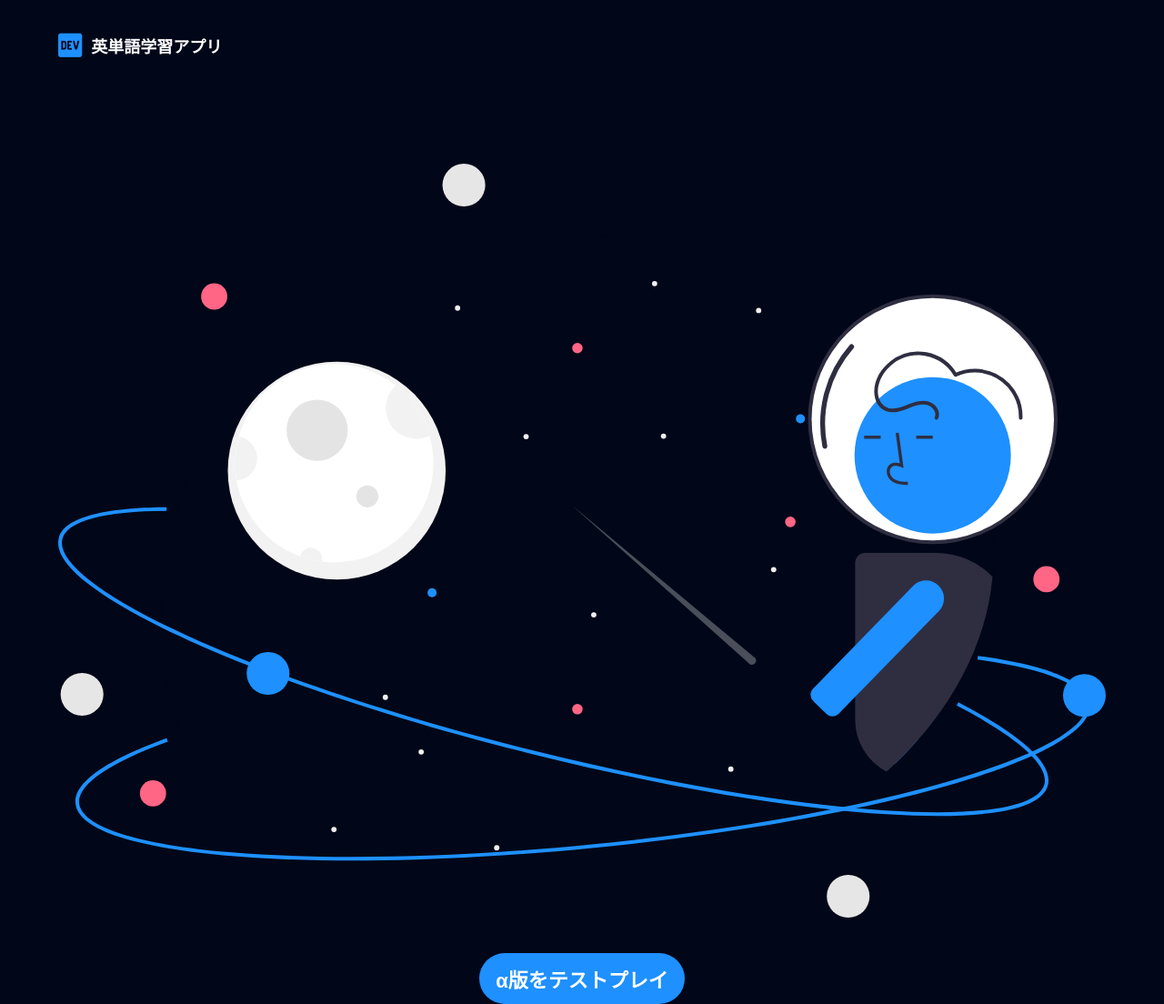
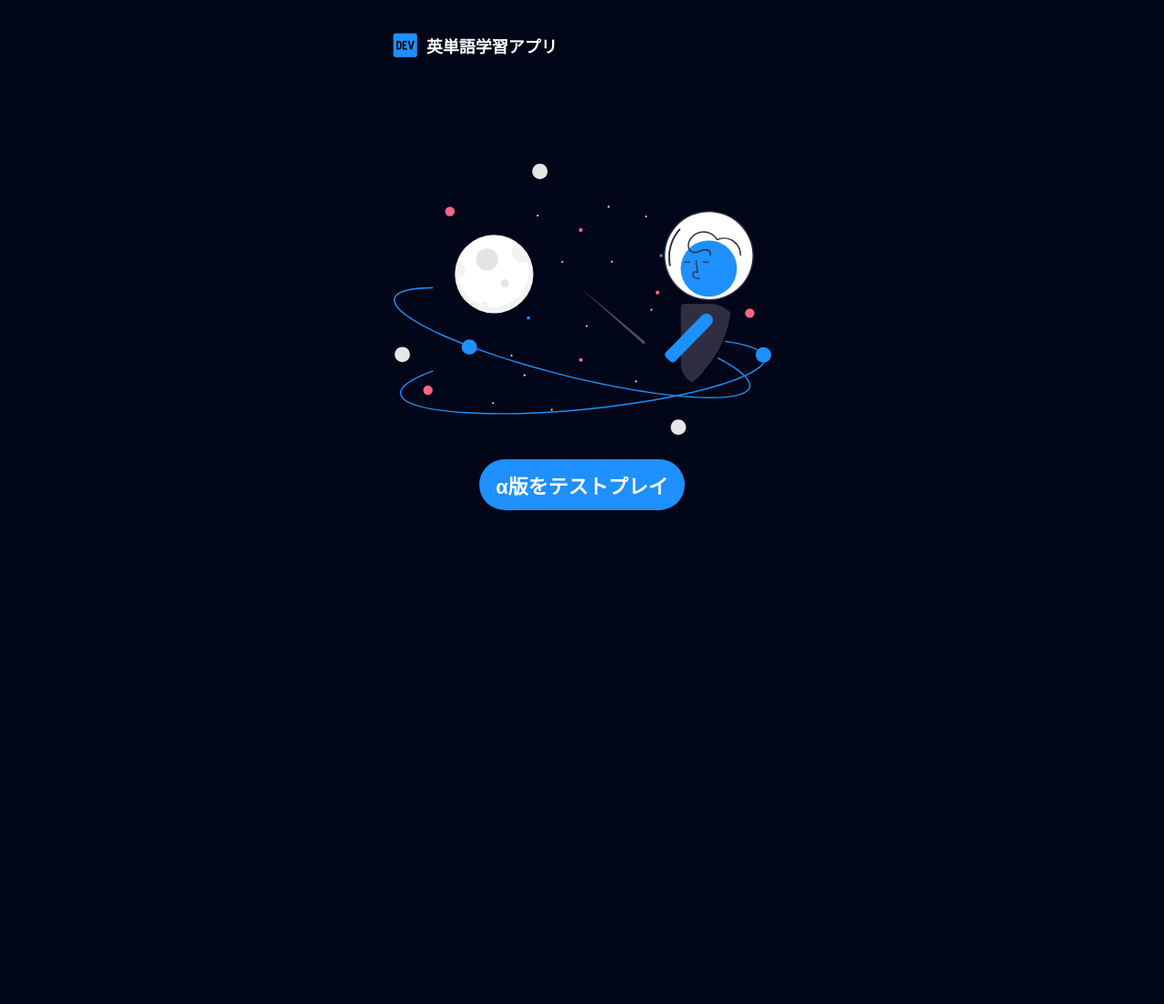
Before and after one commit to y200090/project_research, a Flask app: page / in a window 1280 px wide. Shown: the whole page at 91% size. After the commit the page ends 561 px from the top, so only its background shows below. Run offline with Flask 2, Linux system fonts and the light colour scheme; some libraries are stand-ins or nearby versions.

Commit message:
2022/09/29 03:23

```diff
--- a/static/css/homepage.css
+++ b/static/css/homepage.css
@@ -28,6 +28,7 @@ body {
     top: 20px;
     height: 60px;
     width: 90%;
+    max-width: 415px;
     display: flex;
     align-items: center;
     justify-content: flex-start;
@@ -48,6 +49,7 @@ body {
 .hero-container {
     position: relative;
     width: 90%;
+    max-width: 415px;
     margin-top: 100px;
     display: flex;
     align-items: center;
@@ -85,7 +87,8 @@ body {
 .modal-window {
     position: absolute;
     width: 90%;
-    max-width: 600px;
+    max-width: 415px;
+    margin-top: 120px;
     text-align: center;
     background-color: #010718;
     box-shadow: 0 0 0 100vh #010718;
```
